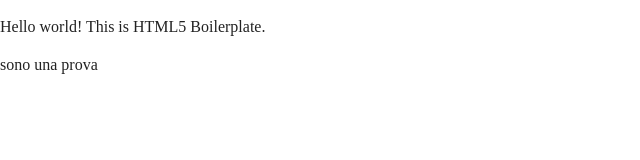
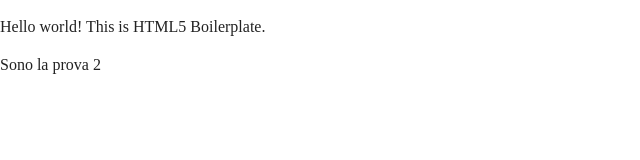
Before and after one commit to luigilucioli/workshop-2018, a plain HTML site: page progetto1/index.html in a window 1280 px wide. Shown: the full height of the page, 0-640 px from the left. Drawn offline with nearby package versions, Linux system fonts and the light colour scheme.

Commit message:
secondo commit

```diff
--- a/progetto1/index.html
+++ b/progetto1/index.html
@@ -23,7 +23,7 @@
 
   <!-- Add your site or application content here -->
   <p>Hello world! This is HTML5 Boilerplate.</p>
-	<p>sono una prova</p>
+	<p>Sono la prova 2</p>
   <script src="js/vendor/modernizr-3.6.0.min.js"></script>
   <script src="https://code.jquery.com/jquery-3.3.1.min.js" integrity="sha256-FgpCb/KJQlLNfOu91ta32o/NMZxltwRo8QtmkMRdAu8=" crossorigin="anonymous"></script>
   <script>window.jQuery || document.write('<script src="js/vendor/jquery-3.3.1.min.js"><\/script>')</script>
```
